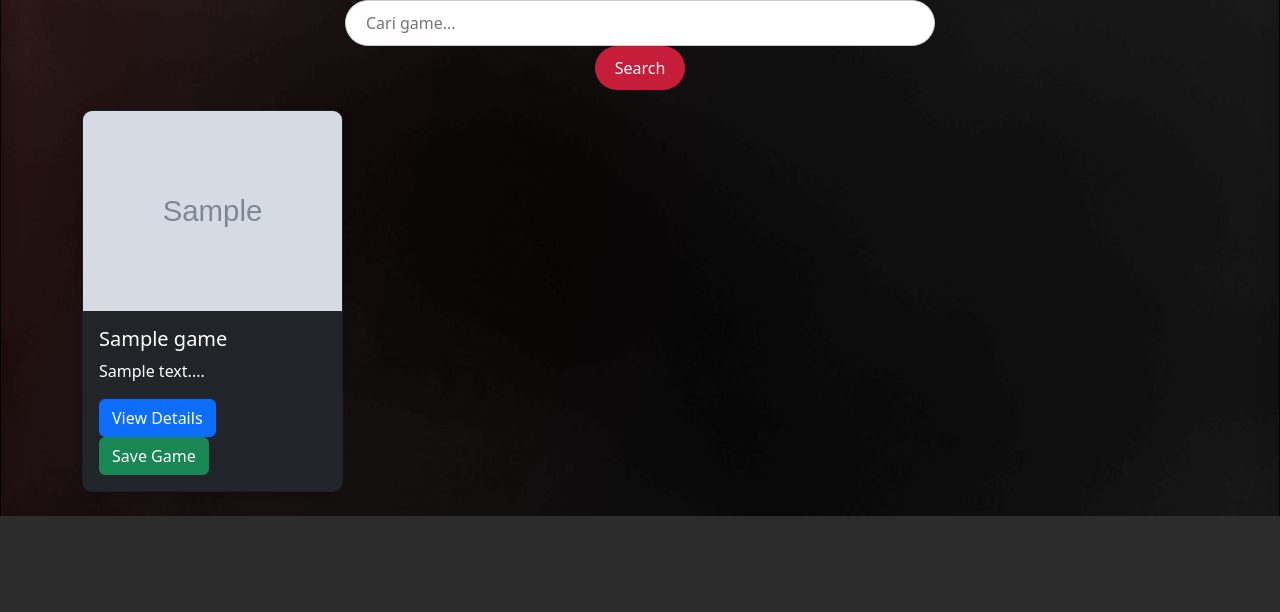
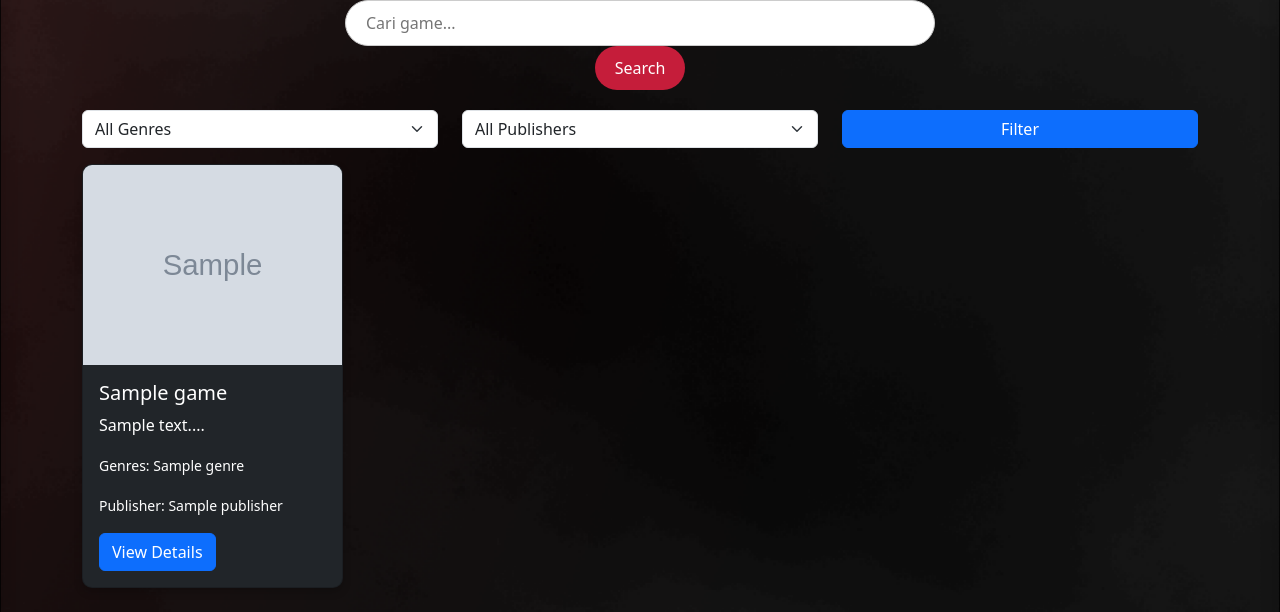
Before and after one commit to D3VIDE/tekweb_project, a PHP site: page /store.php in a window 1280 px wide. Shown: the part 346-958 px from the top of the page. Before the commit the page ends 862 px from the top, so only its background shows below. Run offline with PHP 8.4, Linux system fonts and the light colour scheme; the visitor is signed in with stand-in values (Sample User, id 1); tables that the repository leaves empty or names only in its code hold one stand-in row (values such as "Sample post"); grey boxes marked "Sample" are stand-in pictures.

Commit message:
Hasil akhir STORE

```diff
--- a/main_form/store.php
+++ b/main_form/store.php
@@ -5,73 +5,97 @@ if (session_status() === PHP_SESSION_NONE) {
 
 include('../db_connect/DatabaseConnection.php');
 
-$is_logged_in = isset($_SESSION['username']) && !empty($_SESSION['username']); //set is logged in
+// Periksa login
+$is_logged_in = isset($_SESSION['username']) && !empty($_SESSION['username']);
+$username = $is_logged_in ? $_SESSION['username'] : '';
 
-if($is_logged_in){ //jika ada is logged_in jika ga ada username kosong
-    $username = $_SESSION['username'];
-}else{
-    $username = '';
+// Periksa apakah user adalah publisher
+$is_publisher = false;
+if ($is_logged_in) {
+    $query = "SELECT id_publisher FROM publisher WHERE publisher_name = ?";
+    $stmt = $conn->prepare($query);
+    $stmt->bind_param("s", $username);
+    $stmt->execute();
+    $stmt->store_result();
+    $is_publisher = $stmt->num_rows > 0;
 }
 
-$is_publisher = false;
+// Genre dan Publisher Filter
+$selectedGenre = isset($_GET['genre']) ? $_GET['genre'] : '';
+$selectedPublisher = isset($_GET['publisher']) ? $_GET['publisher'] : '';
+$search = isset($_GET['search']) ? $_GET['search'] : '';
 
-if ($is_logged_in) {
-    // Siapkan query
-    $query = "SELECT publisher_name FROM publisher WHERE publisher_name = ?";
+// Ambil data genre
+$genresQuery = "SELECT id_genre, genre_name FROM genre";
+$genresResult = $conn->query($genresQuery);
+
+// Ambil data publisher
+$publishersQuery = "SELECT id_publisher, publisher_name FROM publisher";
+$publishersResult = $conn->query($publishersQuery);
+
+// Query untuk games dengan filter
+$query = "
+    SELECT g.*,
+           GROUP_CONCAT(DISTINCT gen.genre_name SEPARATOR ', ') AS genres,
+           p.publisher_name
+    FROM games g
+    LEFT JOIN detail_genre dg ON g.id_game = dg.id_game
+    LEFT JOIN genre gen ON dg.id_genre = gen.id_genre
+    LEFT JOIN publisher p ON g.id_publisher = p.id_publisher
+    WHERE 1=1
+";
+
+$params = [];
+$types = "";
+
+// Filter genre
+if (!empty($selectedGenre)) {
+    $query .= " AND dg.id_genre = ?";
+    $params[] = $selectedGenre;
+    $types .= "i";
+}
+
+// Filter publisher
+if (!empty($selectedPublisher)) {
+    $query .= " AND g.id_publisher = ?";
+    $params[] = $selectedPublisher;
+    $types .= "i";
+}
+
+// Filter search
+if (!empty($search)) {
+    $query .= " AND g.game_name LIKE ?";
+    $params[] = "%" . $search . "%";
+    $types .= "s";
+}
+
+$query .= " GROUP BY g.id_game";
+
 $stmt = $conn->prepare($query);
 
-    if ($stmt) {
-       $stmt->bind_param("s", $username);
-        $stmt->execute();
-
-        $result = $stmt->get_result();
-        $publisher = $result->fetch_assoc(); //untuk di cek di isset($publisher['publisher_name'])
-
-        //jika isset mengeluarkan hasil null maka is publisher akan jadi false
-        if (isset($publisher['publisher_name']) && $publisher['publisher_name'] === $username) {
-            $is_publisher = true;
-        }else{
-            $is_publisher = false;
-        }
-    }
+if ($types) {
+    $stmt->bind_param($types, ...$params);
 }
 
-// Search filter
-$search = isset($_GET['search']) ? $_GET['search'] : '';
-
-// Query semua game
-$query = "SELECT * FROM games";
-if (!empty($search)) {
-    $query .= " WHERE game_name LIKE ?";
-}
-$stmt = $conn->prepare($query);
-
-if (!empty($search)) {
-    $searchParam = "%" . $search . "%";
-    $stmt->bind_param("s", $searchParam);
-}
 $stmt->execute();
 $result = $stmt->get_result();
 
+// Ambil game di library
+$libraryGames = [];
+if ($is_logged_in) {
+    $libraryQuery = "SELECT id_game FROM library WHERE id_user = (SELECT id_user FROM users WHERE username = ?)";
+    $libraryStmt = $conn->prepare($libraryQuery);
+    $libraryStmt->bind_param("s", $username);
+    $libraryStmt->execute();
+    $libraryResult = $libraryStmt->get_result();
+    while ($libRow = $libraryResult->fetch_assoc()) {
+        $libraryGames[] = $libRow['id_game'];
+    }
+}
+?>
 
-$gamesStmt = $conn->prepare("
-    SELECT
-        g.id_game,
-        g.game_name,
-        g.game_desc,
-        g.games_image,
-        g.is_admit,
-        GROUP_CONCAT(DISTINCT gen.genre_name SEPARATOR ', ') AS genres
-    FROM games g
-    LEFT JOIN detail_genre dg ON g.id_game = dg.id_game
-    LEFT JOIN genre gen ON dg.id_genre = gen.id_genre
-    WHERE g.id_publisher = ?
-    GROUP BY g.id_game
-");
-$gamesStmt->bind_param("i", $idPublisher);
-$gamesStmt->execute();
-$games = $gamesStmt->get_result();
-?>
+
+
 <!doctype html>
 <html lang="en">
 <head>
@@ -239,6 +263,35 @@ $games = $gamesStmt->get_result();
         </form>
     </div>
 
+    <!-- Filter Genre dan Publisher -->
+<div class="container my-3">
+    <form method="GET" action="" class="row">
+        <div class="col-md-4">
+            <select name="genre" class="form-select">
+                <option value="">All Genres</option>
+                <?php while ($row = $genresResult->fetch_assoc()): ?>
+                    <option value="<?php echo $row['id_genre']; ?>" <?php echo $selectedGenre == $row['id_genre'] ? 'selected' : ''; ?>>
+                        <?php echo htmlspecialchars($row['genre_name']); ?>
+                    </option>
+                <?php endwhile; ?>
+            </select>
+        </div>
+        <div class="col-md-4">
+            <select name="publisher" class="form-select">
+                <option value="">All Publishers</option>
+                <?php while ($row = $publishersResult->fetch_assoc()): ?>
+                    <option value="<?php echo $row['id_publisher']; ?>" <?php echo $selectedPublisher == $row['id_publisher'] ? 'selected' : ''; ?>>
+                        <?php echo htmlspecialchars($row['publisher_name']); ?>
+                    </option>
+                <?php endwhile; ?>
+            </select>
+        </div>
+        <div class="col-md-4">
+            <button type="submit" class="btn btn-primary w-100">Filter</button>
+        </div>
+    </form>
+</div>
+
 <!-- Game Cards -->
 <div class="container">
     <div class="row">
@@ -250,9 +303,12 @@ $games = $gamesStmt->get_result();
                         <div class="card-body">
                             <h5 class="card-title"><?php echo htmlspecialchars($row['game_name']); ?></h5>
                             <p class="card-text"><?php echo htmlspecialchars(substr($row['game_desc'], 0, 50)) . '...'; ?></p>
-                                <a href="gameDetail.php?game_id=<?php echo $row['id_game']; ?>"  class="btn btn-primary">View Details</a>
+                            <p class="card-text"><small>Genres: <?php echo htmlspecialchars($row['genres']); ?></small></p>
+                            <p class="card-text"><small>Publisher: <?php echo htmlspecialchars($row['publisher_name']); ?></small></p>
+                            <a href="gameDetail.php?game_id=<?php echo $row['id_game']; ?>" class="btn btn-primary">View Details</a>
+                            <?php if (!in_array($row['id_game'], $libraryGames)): ?>
                                 <a href="saveGame.php?game_id=<?php echo $row['id_game']; ?>" class="btn btn-success">Save Game</a>
-
+                            <?php endif; ?>
                         </div>
                     </div>
                 </div>
@@ -263,6 +319,7 @@ $games = $gamesStmt->get_result();
     </div>
 </div>
 
+
     <script src="https://cdn.jsdelivr.net/npm/bootstrap@5.3.3/dist/js/bootstrap.bundle.min.js"></script>
 </body>
 </html>
```
Lines whose indentation alone changed are shown as unchanged.
